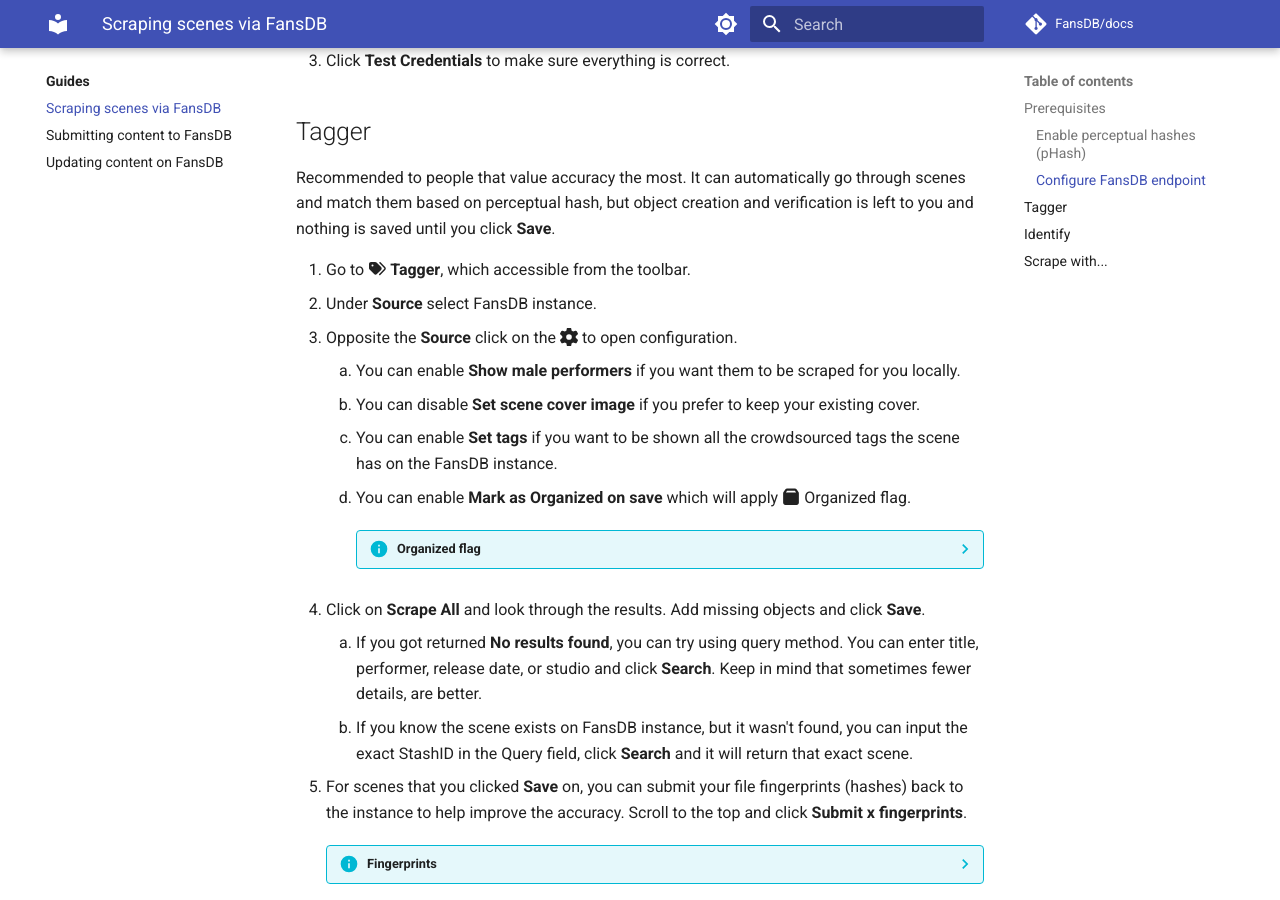
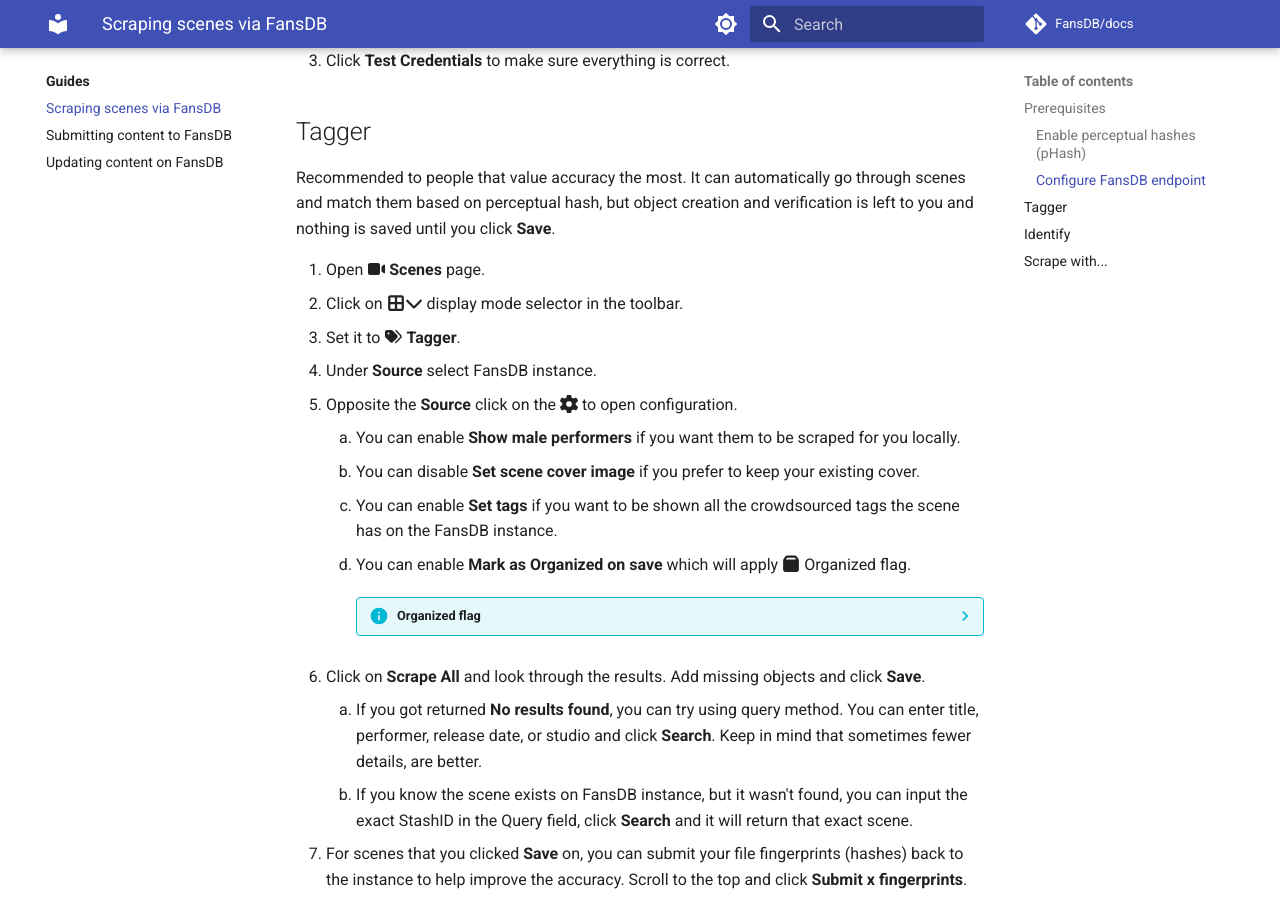
Before and after one commit to FansDB/docs, an MkDocs documentation site: the page built from docs/guides/scraping-scenes-via-fansdb.md, in a window 1280 px wide and 900 px high, scrolled down 908 px. Built offline with MkDocs 1.6.1 and Material for MkDocs 9.7.7, drawn with Linux system fonts in a browser that asks for light colours; comment, search, counter and statistics services are not loaded.

Commit message:
Clarify instructions for using the Tagger feature in the scraping guide

```diff
--- a/docs/guides/scraping-scenes-via-fansdb.md
+++ b/docs/guides/scraping-scenes-via-fansdb.md
@@ -31,7 +31,9 @@
 
 Recommended to people that value accuracy the most. It can automatically go through scenes and match them based on perceptual hash, but object creation and verification is left to you and nothing is saved until you click **Save**.
 
-1. Go to :fontawesome-solid-tags: **Tagger**, which accessible from the toolbar.
+1. Open :fontawesome-solid-video: **Scenes** page.
+1. Click on :fontawesome-solid-table-cells-large::fontawesome-solid-chevron-down: display mode selector in the toolbar.
+1. Set it to :fontawesome-solid-tags: **Tagger**.
 1. Under **Source** select FansDB instance.
 1. Opposite the **Source** click on the :fontawesome-solid-gear: to open configuration.
     1. You can enable **Show male performers** if you want them to be scraped for you locally.
```
